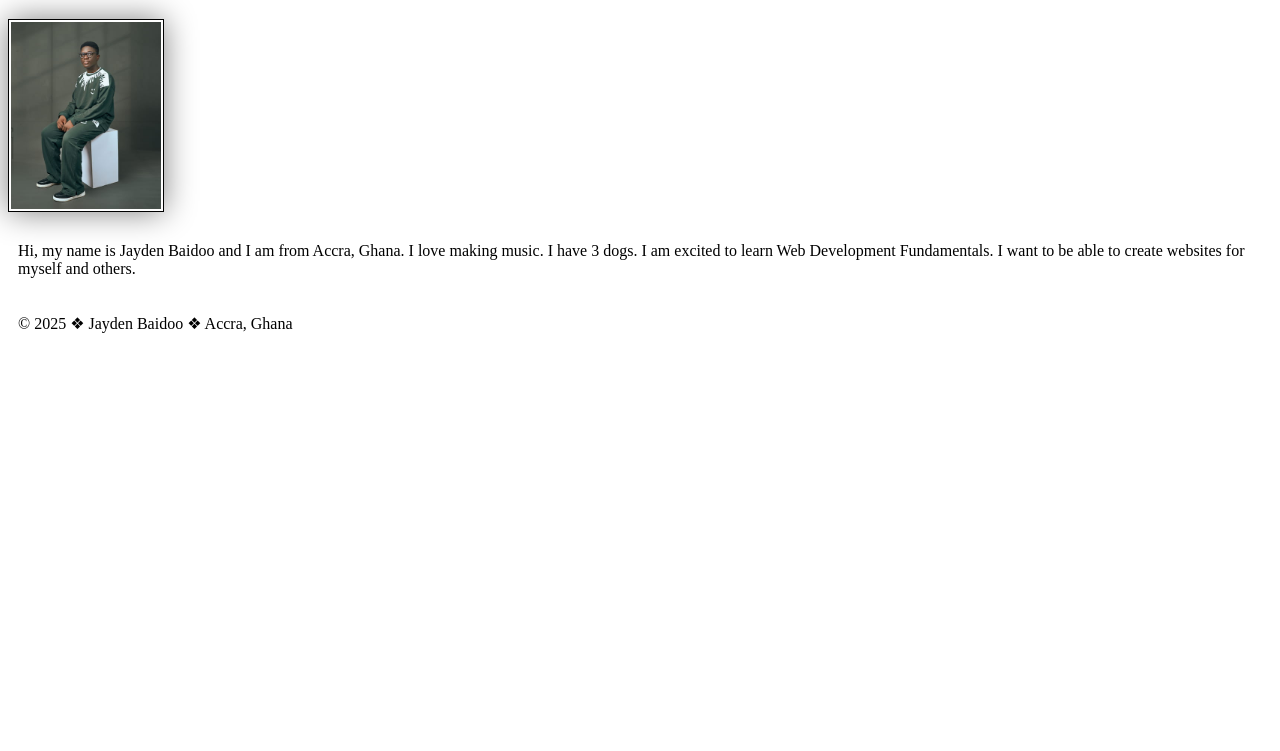
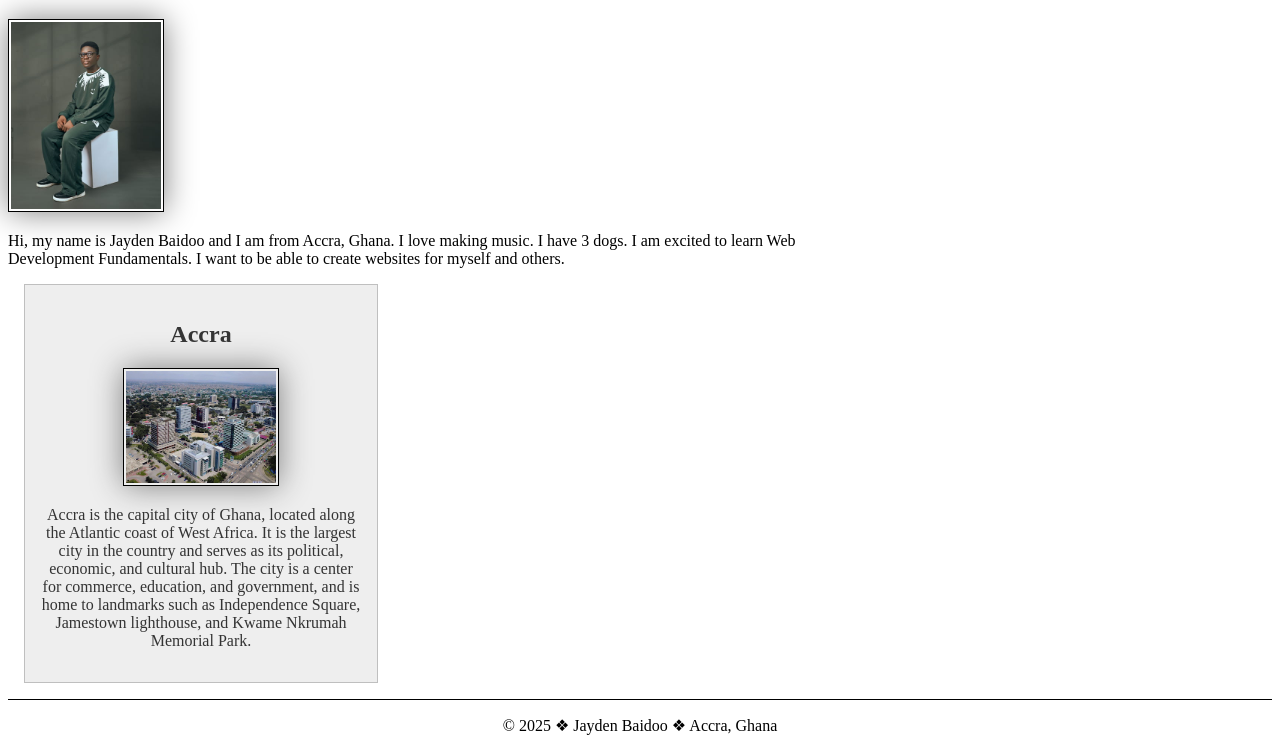
Before and after one commit to jayde2557/wdd130, a plain HTML site: page index.html in a window 1280 px wide. Shown: the part 205-956 px from the top of the page. Before the commit the page ends 800 px from the top, so only its background shows below. Drawn offline with Linux system fonts and the light colour scheme.

Commit message:
some updates

```diff
--- a/index.html
+++ b/index.html
@@ -4,6 +4,8 @@
 <head>
     <meta charset="UTF-8">
     <meta name="viewport" content="width=device-width, initial-scale=1.0">
+    <meta name="description" content="Jayden Baidoo, a page for WDD130 projects. ">
+    <meta name="author" content="Jayden Baidoo">
     <title>Jayden Baidoo | WDD 130</title>
     <link rel="stylesheet" href="styles/styles.css">
 </head>
@@ -22,7 +24,16 @@
         <p>Hi, my name is Jayden Baidoo and I am from Accra, Ghana. I love making music. I have 3 dogs. I am excited to
             learn Web Development Fundamentals. I want to be able to create websites for myself and others.</p>
     </main>
-
+    <aside>
+        <h2>Accra</h2>
+        <img src="week02/images/Accra.jpg" alt="Picture of Accra">
+        <p>Accra is the capital city of Ghana, located along the Atlantic coast of West Africa. It is the largest city
+            in the
+            country and serves as its political, economic, and cultural hub. The city is a center for commerce,
+            education, and government, and is home to
+            landmarks such as Independence Square, Jamestown lighthouse, and Kwame Nkrumah Memorial Park.
+        </p>
+    </aside>
     <footer>
         <p> &copy; 2025 &#10070; Jayden Baidoo &#10070; Accra, Ghana</p>
     </footer>
--- a/styles/styles.css
+++ b/styles/styles.css
@@ -17,6 +17,34 @@ img {
     padding: 2px;
     box-shadow: 0 0 30px gray;
 }
+main img {
+    width: 150px;
+    height: auto;
+}
 p {
-    padding: 10px;
+    padding: 0;
 }
+
+main {
+    max-width: 840px;
+}
+
+aside {
+    width: 20rem;
+    margin: 1rem;
+    border: 1px solid rgb(0 0 0 / 0.2);
+    padding: 1rem;
+    background-color: #eee;
+    color: #333;
+    text-align: center;
+}
+aside img {
+    width: 200;
+    height: auto;
+}
+
+footer {
+    margin-top: 10px;
+    border-top: 1px solid #000;
+    text-align: center;
+}
--- /dev/null
+++ b/week02/styles/temple.css
@@ -0,0 +1,45 @@
+
+body {
+    font-family: Arial, sans-serif;
+    line-height: 1.6;
+}
+
+header, footer {
+    background-color: #333;
+    color: #fff;
+    padding: 10px;
+    text-align: center;
+    font-size: 1.5rem;
+}
+
+main h1 {
+    text-align: center;
+    margin: 10px;
+}
+
+main {
+    width: 400px;
+    margin: 0 auto;
+}
+
+img {
+    width: 100%;
+    height: auto;
+    box-shadow: 0 0 30px #333;
+}
+
+section {
+    margin: 20px 0;
+    border: 1px solid rgb(0 0 0 / 10%);
+    padding: 10px;
+    background-color: #ddd;
+    font-size: .9rem;
+}
+
+section p {
+    margin: 10px;
+}
+
+h2 {
+    border-bottom: 1px solid #222;
+}
```
Also changed, not shown: week02/temple.html (+1 -0 lines), week02/images/Accra.jpg (added).
